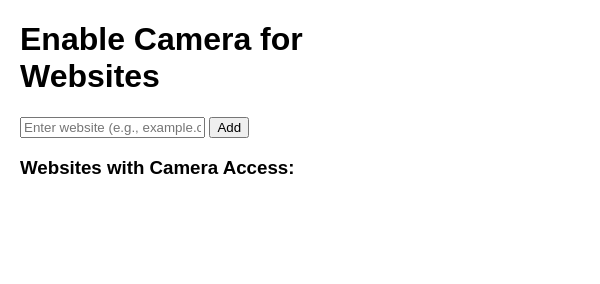
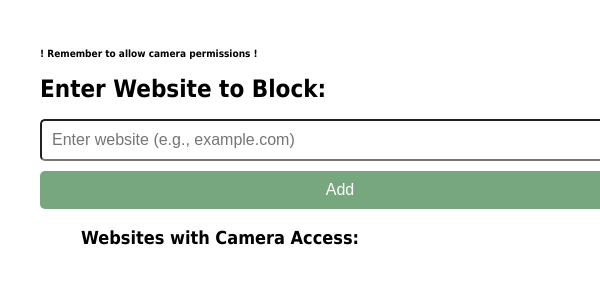
Before and after one commit to wu3z4y3/meow, a browser extension: page popup.html in a window 400 px wide. Shown: the top 284 px of the page, 600 px wide, since content can reach past the window. Drawn offline with Linux system fonts and the light colour scheme.

```diff
--- a/popup.html
+++ b/popup.html
@@ -3,13 +3,71 @@
 <head>
     <title>Website Blocker</title>
     <style>
-        body { font-family: Arial, sans-serif; margin: 20px; }
-        #website-list { margin-top: 10px; }
-        .website-item { margin: 5px 0; display: flex; justify-content: space-between; }
+        body {
+            font-family: Tahoma, sans-serif;
+            margin: 20px;
+            width: 100vw;
+            height: 80vh;
+            padding: 20px;
+            box-sizing: border-box;
+            align-items: center;
+            justify-content: center;
+            text-align: center;
+        }
+
+        #website-input {
+            width: 575px;
+            padding: 10px;
+            margin-bottom: 10px;
+            font-size: 16px;
+            align-self: center;
+            border-radius: 5px;
+        }
+
+        #add-website {
+            width: 600px;
+            padding: 10px;
+            font-size: 16px;
+            cursor: pointer;
+            background-color: #77a77e; /* Green background */
+            color: white; /* White text */
+            border: none; /* Remove border */
+            border-radius: 5px; /* Rounded corners */
+        }
+
+        #add-website:hover {
+            background-color: #527657;
+        }
+
+        h1 {
+            font-size: 24px;
+            text-align: left;
+        }
+
+        h2 {
+            font-size: 10px;
+            text-align: left;
+        }
+
+        h3 {
+            font-size: 18px;
+        }
+
+        #website-list {
+            margin-top: 20px;
+        }
+
+        .website-item {
+            margin: 5px 0;
+            display: flex;
+            justify-content: space-between;
+            font-size: 16px;
+        }
     </style>
 </head>
 <body>
-    <h1>Enable Camera for Websites</h1>
+    <h2> ! Remember to allow camera permissions !</h2>
+    <h1> Enter Website to Block: </h1>
     <input id="website-input" type="text" placeholder="Enter website (e.g., example.com)" />
     <button id="add-website">Add</button>
     <h3>Websites with Camera Access:</h3>
```
